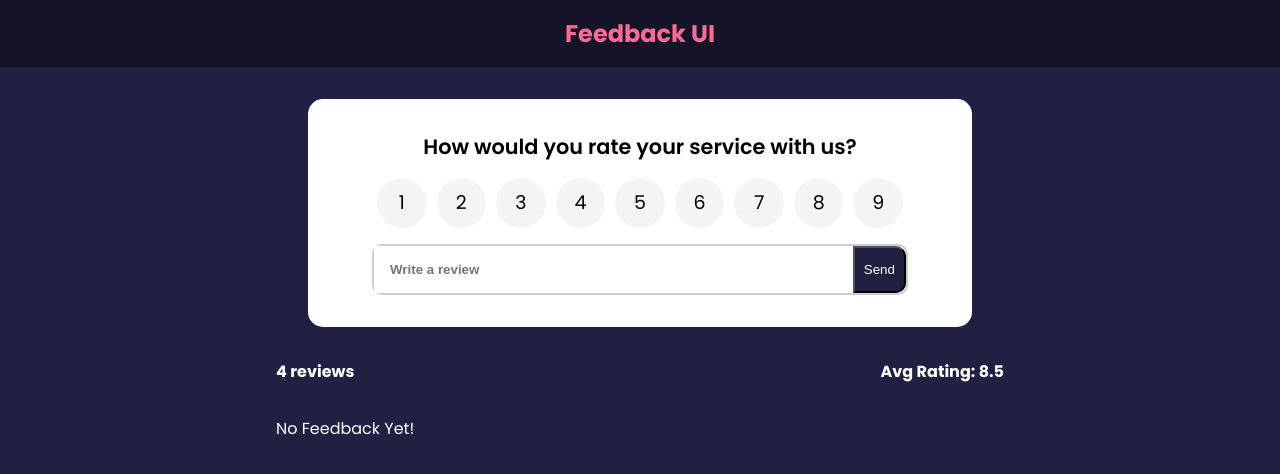
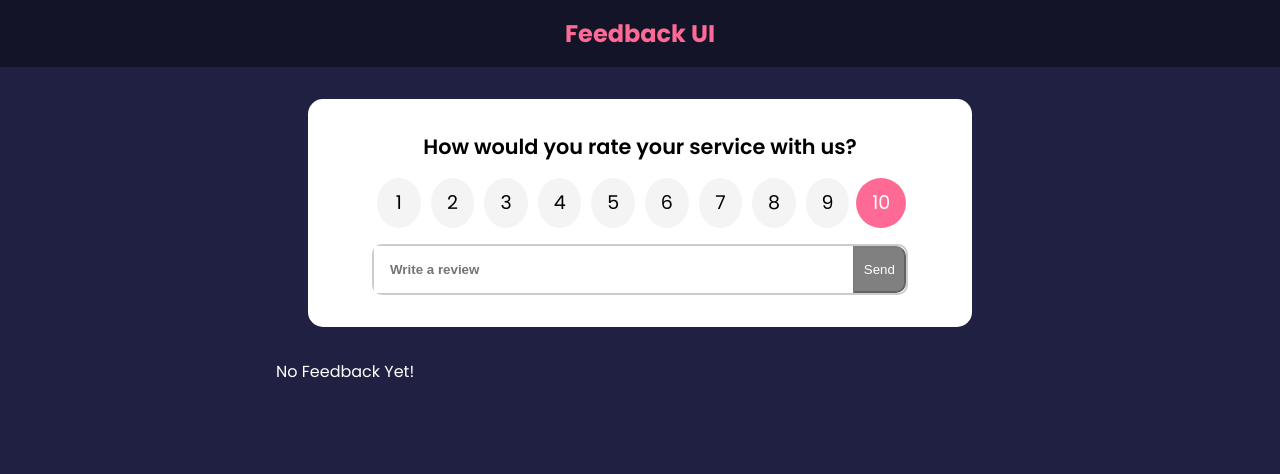
Before and after one commit to sohaibfurqan92/feedback-app-react, a React (Create React App) app: page / in a window 1280 px wide. Shown: the top 474 px of the page. Built offline with nearby package versions, Linux system fonts and the light colour scheme.

Commit message:
Completed feedback form and moved state to context

```diff
--- a/src/App.js
+++ b/src/App.js
@@ -1,21 +1,19 @@
 import Navbar from './components/Navbar';
 import FeedbackList from './components/FeedbackList';
-import { useState } from 'react';
-// import data from './data/FeedbackData';
 import FeedbackForm from './components/FeedbackForm';
 import FeedbackStats from './components/FeedbackStats';
+import { FeedbackProvider } from './context/FeedbackContext';
 
 function App() {
-  const [feedback, setFeedback] = useState([]);
   return (
-    <>
+    <FeedbackProvider>
       <Navbar bgColor='#131428' color='#ff6a95' />
       <div className='container'>
         <FeedbackForm />
         <FeedbackStats />
-        <FeedbackList feedback={feedback} />
+        <FeedbackList />
       </div>
-    </>
+    </FeedbackProvider>
   );
 }
 
--- a/src/components/FeedbackForm.jsx
+++ b/src/components/FeedbackForm.jsx
@@ -1,19 +1,48 @@
 import Card from './shared/Card';
-import { useState } from 'react';
+import { useState, useEffect, useContext } from 'react';
 import RatingSelect from './RatingSelect';
+import { v4 as uuidv4 } from 'uuid';
+import FeedbackContext from '../context/FeedbackContext';
 
 function FeedbackForm() {
+  const { handleAdd } = useContext(FeedbackContext);
   const [text, setText] = useState('');
   const [rating, setRating] = useState(10);
+  const [isDisabled, setIsDisabled] = useState(true);
 
-  const handleClick = (e) => {
-    setRating(parseInt(e.target.value));
+  const select = (rating) => {
+    setRating(rating);
   };
+
+  const handleSubmit = (e) => {
+    e.preventDefault();
+    const newFeedback = {
+      id: uuidv4(),
+      text,
+      rating,
+    };
+
+    handleAdd(newFeedback);
+    setText('');
+  };
+
+  const handleChange = (e) => {
+    setText(e.target.value);
+  };
+
+  useEffect(() => {
+    if (text.length >= 10) {
+      setIsDisabled(false);
+    } else {
+      setIsDisabled(true);
+    }
+  }, [text]);
+
   return (
     <Card>
-      <form className='feedback-form'>
+      <form className='feedback-form' onSubmit={handleSubmit}>
         <p>How would you rate your service with us?</p>
-        <RatingSelect handleClick={handleClick} />
+        <RatingSelect select={select} />
 
         <div className='message'>
           <input
@@ -21,10 +50,18 @@ function FeedbackForm() {
             className='feedback-input'
             placeholder='Write a review'
             value={text}
-            onChange={(e) => setText(e.target.value)}
+            onChange={handleChange}
           />
-          <input type='submit' value='Send' />
+          <input
+            type='submit'
+            value='Send'
+            className={isDisabled ? 'disabled' : ''}
+            disabled={isDisabled}
+          />
         </div>
+        {text.length >= 1 && text.length < 10 && (
+          <span className='error'>Text must be atleast 10 characters</span>
+        )}
       </form>
     </Card>
   );
--- a/src/components/FeedbackItem.jsx
+++ b/src/components/FeedbackItem.jsx
@@ -1,7 +1,10 @@
 import { FaEdit, FaTimes } from 'react-icons/fa';
 import Card from './shared/Card';
+import { useContext } from 'react';
+import FeedbackContext from '../context/FeedbackContext';
 
-function FeedbackItem({ text, rating }) {
+function FeedbackItem({ text, rating, id }) {
+  const { deleteFeedback, handleEdit } = useContext(FeedbackContext);
   return (
     <div className='feedback-item'>
       <Card>
@@ -9,10 +12,10 @@ function FeedbackItem({ text, rating }) {
         <span className='feedback-rating'>{rating}</span>
         <span className='feedback-icons'>
           <button>
-            <FaEdit color='purple' />
+            <FaEdit color='purple' onClick={handleEdit} />
           </button>
           <button>
-            <FaTimes color='purple' />
+            <FaTimes color='purple' onClick={() => deleteFeedback(id)} />
           </button>
         </span>
       </Card>
--- a/src/components/FeedbackList.jsx
+++ b/src/components/FeedbackList.jsx
@@ -1,6 +1,9 @@
 import FeedbackItem from './FeedbackItem';
+import { useContext } from 'react';
+import FeedbackContext from '../context/FeedbackContext';
 
-function FeedbackList({ feedback }) {
+function FeedbackList() {
+  const { feedback } = useContext(FeedbackContext);
   if (!feedback || feedback.length === 0) {
     return <p>No Feedback Yet!</p>;
   }
--- a/src/components/FeedbackStats.jsx
+++ b/src/components/FeedbackStats.jsx
@@ -1,9 +1,19 @@
+import { useContext } from 'react';
+import FeedbackContext from '../context/FeedbackContext';
+
 function FeedbackStats() {
+  const { feedback } = useContext(FeedbackContext);
+  let avg =
+    feedback.reduce((acc, item) => {
+      return acc + item.rating;
+    }, 0) / feedback.length;
   return (
-    <div className='stats'>
-      <p>4 reviews</p>
-      <p>Avg Rating: 8.5 </p>
-    </div>
+    feedback.length > 0 && (
+      <div className='stats'>
+        <p>{feedback.length} reviews</p>
+        <p>Average Rating: {isNaN(avg) ? '0' : avg.toFixed(1)}</p>
+      </div>
+    )
   );
 }
 
--- a/src/components/RatingSelect.jsx
+++ b/src/components/RatingSelect.jsx
@@ -1,4 +1,12 @@
-function RatingSelect({ handleClick }) {
+import { useState } from 'react';
+
+function RatingSelect({ select }) {
+  const [selected, setSelected] = useState(10);
+
+  const handleClick = (e) => {
+    select(parseInt(e.target.value));
+    setSelected(parseInt(e.target.value));
+  };
   return (
     <ul className='rating'>
       <li>
@@ -8,6 +16,7 @@ function RatingSelect({ handleClick }) {
           id='num1'
           value='1'
           onClick={handleClick}
+          checked={selected === 1}
         />
         <label htmlFor='num1'>1</label>
       </li>
@@ -18,6 +27,7 @@ function RatingSelect({ handleClick }) {
           id='num2'
           value='2'
           onClick={handleClick}
+          checked={selected === 2}
         />
         <label htmlFor='num2'>2</label>
       </li>
@@ -28,6 +38,7 @@ function RatingSelect({ handleClick }) {
           id='num3'
           value='3'
           onClick={handleClick}
+          checked={selected === 3}
         />
         <label htmlFor='num3'>3</label>
       </li>
@@ -38,6 +49,7 @@ function RatingSelect({ handleClick }) {
           id='num4'
           value='4'
           onClick={handleClick}
+          checked={selected === 4}
         />
         <label htmlFor='num4'>4</label>
       </li>
@@ -48,6 +60,7 @@ function RatingSelect({ handleClick }) {
           id='num5'
           value='5'
           onClick={handleClick}
+          checked={selected === 5}
         />
         <label htmlFor='num5'>5</label>
       </li>
@@ -58,6 +71,7 @@ function RatingSelect({ handleClick }) {
           id='num6'
           value='6'
           onClick={handleClick}
+          checked={selected === 6}
         />
         <label htmlFor='num6'>6</label>
       </li>
@@ -68,6 +82,7 @@ function RatingSelect({ handleClick }) {
           id='num7'
           value='7'
           onClick={handleClick}
+          checked={selected === 7}
         />
         <label htmlFor='num7'>7</label>
       </li>
@@ -78,6 +93,7 @@ function RatingSelect({ handleClick }) {
           id='num8'
           value='8'
           onClick={handleClick}
+          checked={selected === 8}
         />
         <label htmlFor='num8'>8</label>
       </li>
@@ -88,8 +104,20 @@ function RatingSelect({ handleClick }) {
           id='num9'
           value='9'
           onClick={handleClick}
+          checked={selected === 9}
         />
         <label htmlFor='num9'>9</label>
+      </li>
+      <li>
+        <input
+          type='radio'
+          name='rating'
+          id='num10'
+          value='10'
+          onClick={handleClick}
+          checked={selected === 10}
+        />
+        <label htmlFor='num10'>10</label>
       </li>
     </ul>
   );
--- /dev/null
+++ b/src/context/FeedbackContext.js
@@ -0,0 +1,33 @@
+import { createContext, useState } from 'react';
+
+const FeedbackContext = createContext();
+
+export const FeedbackProvider = ({ children }) => {
+  const [feedback, setFeedback] = useState([]);
+
+  const handleAdd = (newFeedback) => setFeedback([newFeedback, ...feedback]);
+
+  const handleEdit = (item) => {
+    console.log('Edit Clicked');
+  };
+
+  const deleteFeedback = (id) => {
+    if (window.confirm('Are you sure you want to delete?')) {
+      setFeedback(feedback.filter((item) => item.id != id));
+    }
+  };
+  return (
+    <FeedbackContext.Provider
+      value={{
+        feedback,
+        handleAdd,
+        handleEdit,
+        deleteFeedback,
+      }}
+    >
+      {children}
+    </FeedbackContext.Provider>
+  );
+};
+
+export default FeedbackContext;
--- a/src/index.css
+++ b/src/index.css
@@ -114,6 +114,11 @@ body {
   opacity: 0;
 }
 
+[type='radio']:checked ~ label {
+  background: var(--color-secondary);
+  color: #fff;
+  border-radius: 50%;
+}
 .feedback-form .rating li:hover {
   background: var(--color-secondary);
   color: #fff;
@@ -153,3 +158,12 @@ body {
   font-weight: bold;
   margin: 2rem 0;
 }
+
+.error {
+  font-size: 1rem;
+  color: var(--bg-primary);
+}
+
+.disabled {
+  background: grey;
+}
```
